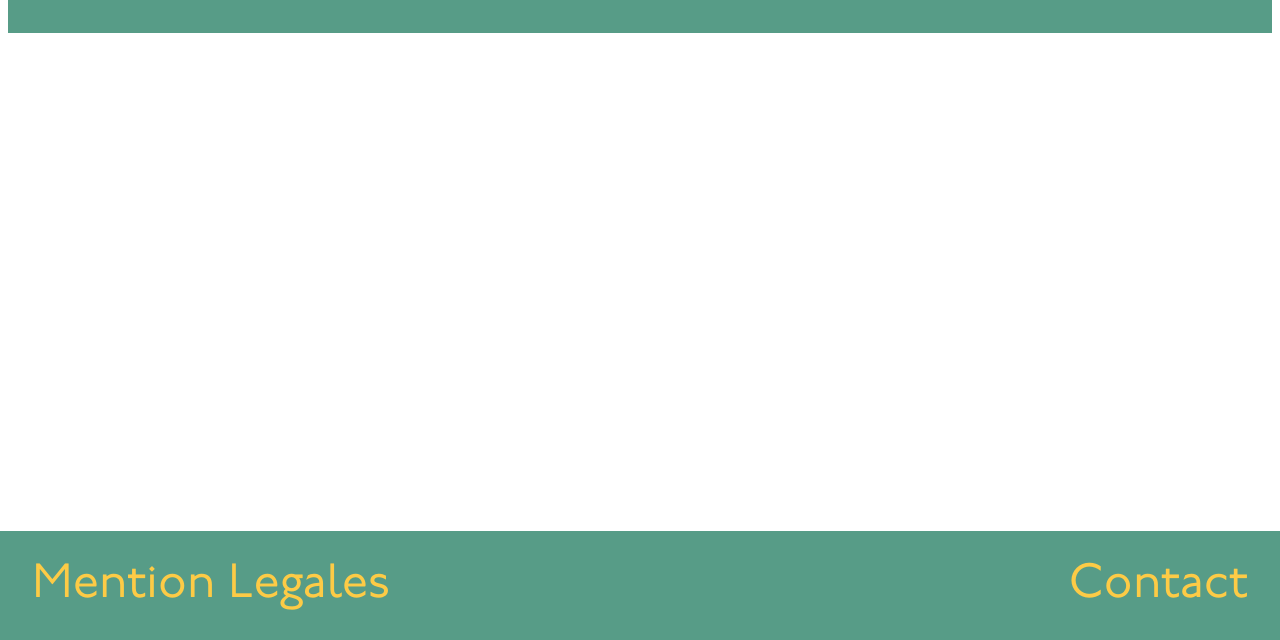
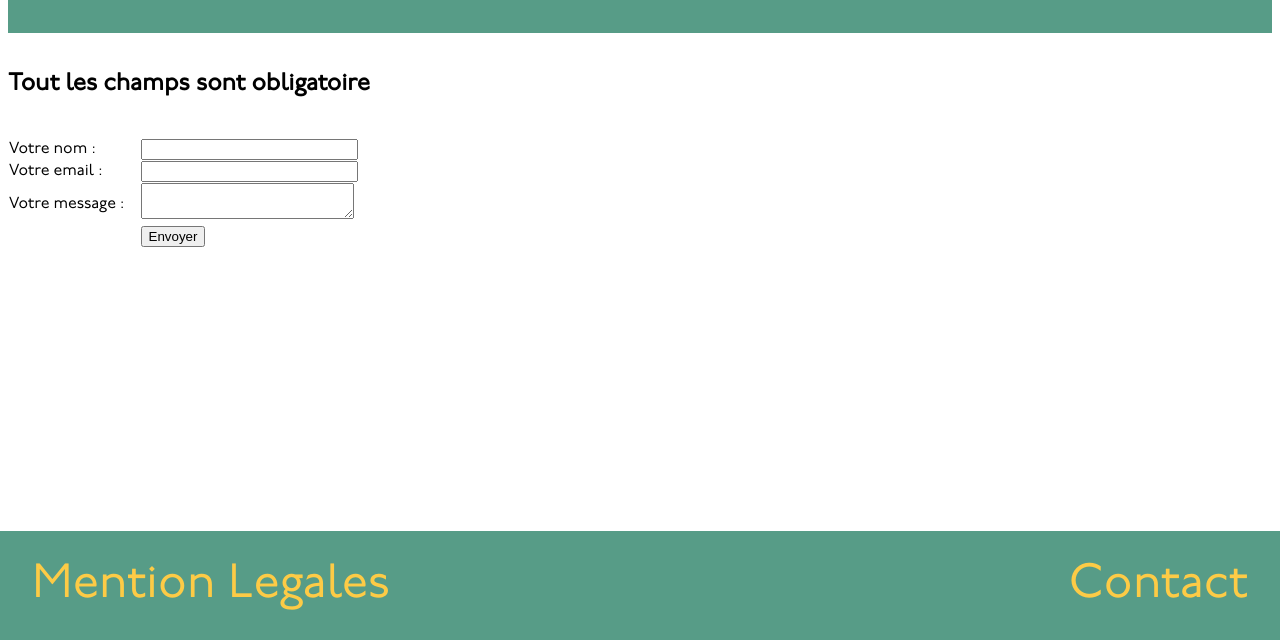
Before and after one commit to dalton-x/DW-TG-P3, a plain HTML site: page contact.html in a window 1280 px wide. Shown: the part 160-800 px from the top of the page. Drawn offline with Linux system fonts and the light colour scheme; a web font is replaced by a local one.

Commit message:
formulaire
Mise place d'un formulaire pour les contacts

```diff
--- a/contact.html
+++ b/contact.html
@@ -18,6 +18,30 @@
     </header>
     <br>
 
+    <main>
+        <form action='Votre messages a ete envoyé' method='post' name='Form'>
+            <h2>Tout les champs sont obligatoire</h2>
+                <table cellspacing='1' cellpadding='0'>
+                <br>
+                    <tr>
+                        <td>Votre nom :</td>
+                        <td><input type='text'name='nom' size='24' required></td>
+                    </tr>
+                    <tr>
+                        <td>Votre email :</td>
+                        <td><input class="email" type='text' name='email' size='24' required></td>
+                    </tr>
+                    <tr>
+                        <td>Votre message :</td>
+                        <td><textarea name='texte' cols='24' required></textarea></td>
+                    </tr>
+                    <tr><td></td>
+                        <td><input type='submit' name='submit' value='Envoyer'></td>
+                    </tr>
+                </table>
+        </form>
+    </main>
+
     <footer>
         <a class="yellow legal" href="./legal.html" title="Mentions légales" >Mention Legales </a>
         <a class="yellow contact" href="./contact.html" title="contact" >Contact
--- a/style.css
+++ b/style.css
@@ -121,6 +121,24 @@ header{
 	}
 }
 
+/* tableau pour la page formulaire */
+form{
+  font-family: 'P22Underground-Book';
+}
+tr{
+  width: 30%;
+}
+input{
+  width: 200;
+}
+textarea{
+  width: 360;
+}
+table{
+  width:30%;
+  border:0;
+}
+
 /*footer*/
 footer{
   position: fixed;
```
Also changed, not shown: legal.html (+1 -0 lines).
